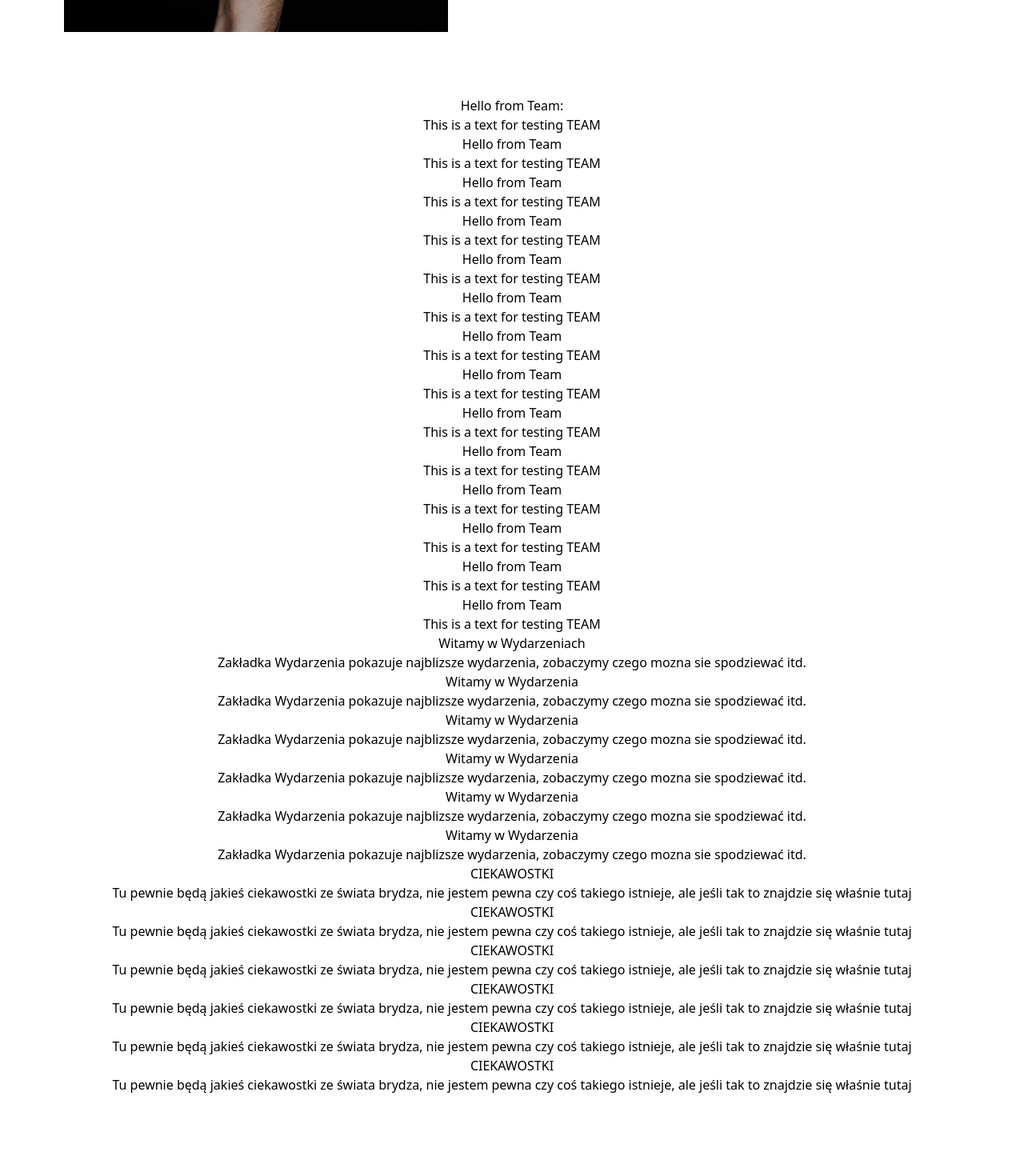
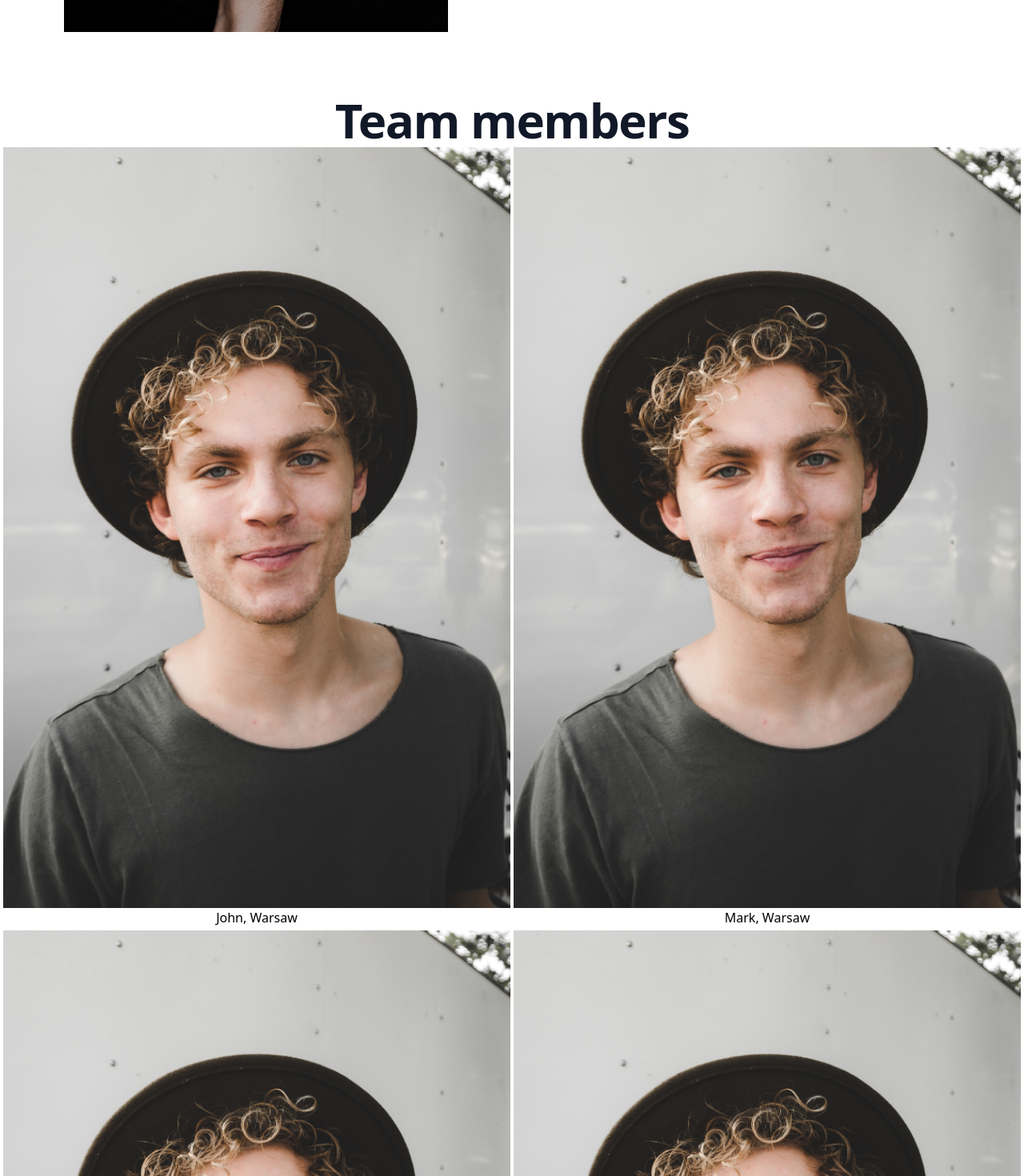
Before and after one commit to IzabelaLas/bridge-react-website, a React (Vite) app: page / in a window 1280 px wide. Shown: the part 1420-2890 px from the top of the page at 80% size. Before the commit the page ends 2788 px from the top, so only its background shows below. Built offline with nearby package versions, Linux system fonts and the light colour scheme.

Commit message:
Add team layout

```diff
--- a/src/navigation/Team.jsx
+++ b/src/navigation/Team.jsx
@@ -1,52 +1,43 @@
-
+import people from '@/images/people.jpg'
 
 export default function Team() {
     return (
       <div className="text-center">
+        <h2 className="font-bold text-4xl tracking-tight text-gray-900 sm:text-6xl md:text-6xl lg:text-6xl xl:text-6xl 2xl:text-6xl">Team members</h2>
+        <div className="grid grid-cols-2 gap-1 m-1">
           <div>
-            Hello from Team:
+            <img src={people} alt="team member" />
+            <p>John, Warsaw</p>
           </div>
-          <p>This is a text for testing TEAM </p>
            <div>
-            Hello from Team
+            <img src={people} alt="team member" />
+            <p>Mark, Warsaw</p>
           </div>
-          <p>This is a text for testing TEAM </p><div>
-            Hello from Team
+          <div>
+            <img src={people} alt="team member" />
+            <p>Amy, Warsaw</p>
           </div>
-          <p>This is a text for testing TEAM </p><div>
-            Hello from Team
+          <div>
+            <img src={people} alt="team member" />
+            <p>Bob, Warsaw</p>
           </div>
-          <p>This is a text for testing TEAM </p><div>
-            Hello from Team
+          <div>
+            <img src={people} alt="team member" />
+            <p>John, Warsaw</p>
           </div>
-          <p>This is a text for testing TEAM </p><div>
-            Hello from Team
+           <div>
+            <img src={people} alt="team member" />
+            <p>John, Warsaw</p>
           </div>
-          <p>This is a text for testing TEAM </p><div>
-            Hello from Team
+          <div>
+            <img src={people} alt="team member" />
+            <p>John, Warsaw</p>
           </div>
-          <p>This is a text for testing TEAM </p><div>
-            Hello from Team
+          <div>
+            <img src={people} alt="team member" />
+            <p>John, Warsaw</p>
           </div>
-          <p>This is a text for testing TEAM </p><div>
-            Hello from Team
         </div>
-          <p>This is a text for testing TEAM </p><div>
-            Hello from Team
-           </div>
-          <p>This is a text for testing TEAM </p><div>
-            Hello from Team
-           </div>
-          <p>This is a text for testing TEAM </p><div>
-            Hello from Team
-           </div>
-          <p>This is a text for testing TEAM </p><div>
-            Hello from Team
-           </div>
-          <p>This is a text for testing TEAM </p><div>
-            Hello from Team
-           </div>
-          <p>This is a text for testing TEAM </p>
         </div>
     )
 }
```
Also changed, not shown: src/images/people.jpg (added). Lines whose indentation alone changed are shown as unchanged.
